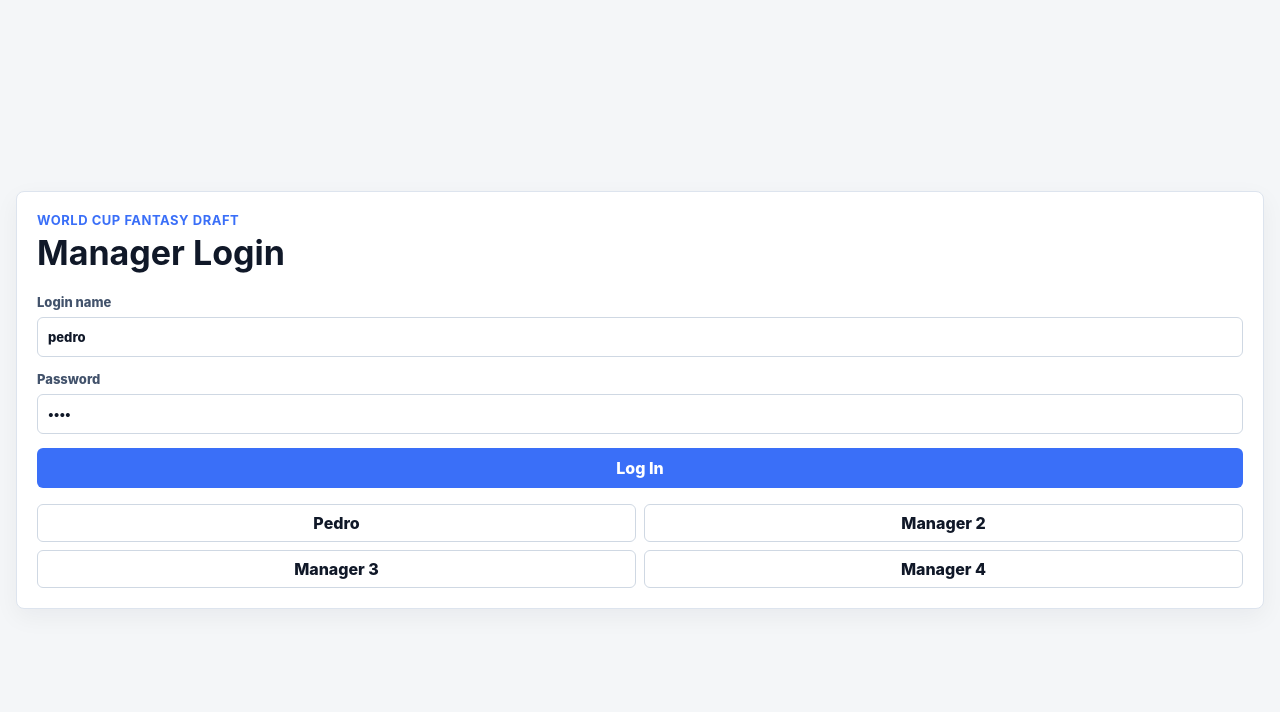
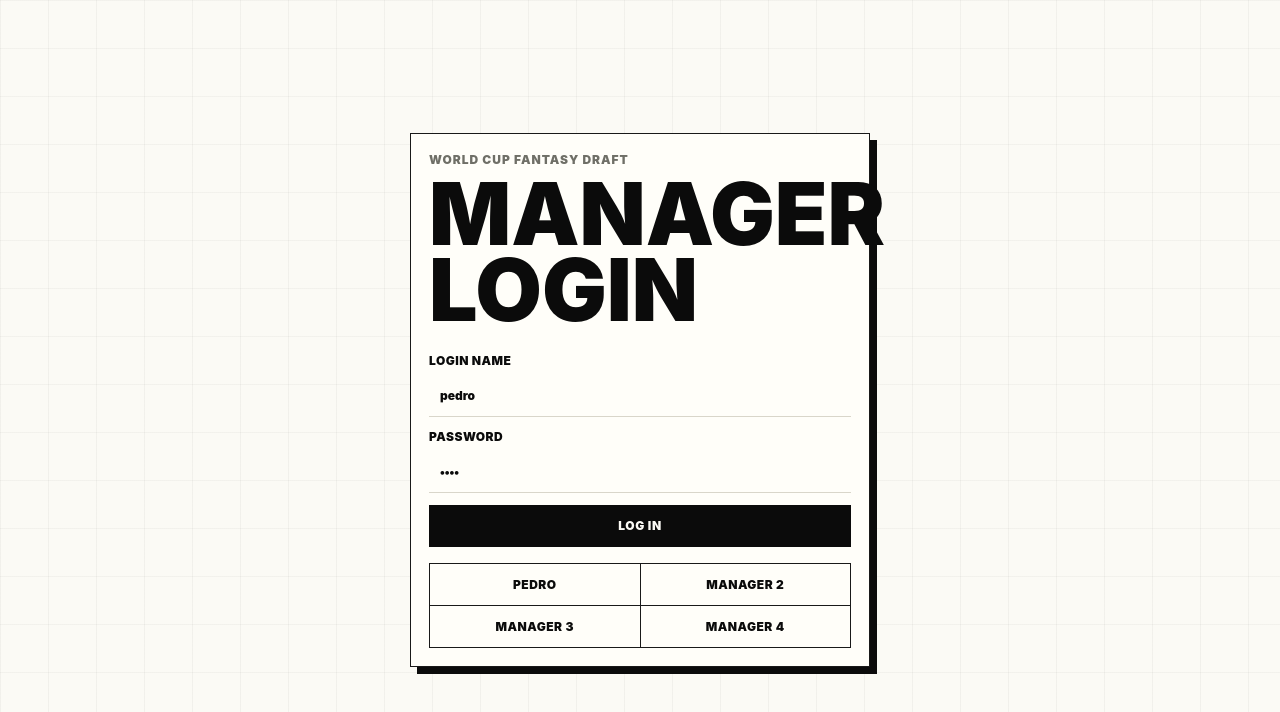
Before and after one commit to pedrodeoliamarante/fifa-draft, a React (Vite) app: page / in a window 1280 px wide. Shown: the top 712 px of the page. Built offline with nearby package versions, Linux system fonts and the light colour scheme.

Commit message:
Add 7a0-inspired CSS pass

```diff
--- a/src/styles.css
+++ b/src/styles.css
@@ -1,12 +1,28 @@
 * {
   box-sizing: border-box;
+}
+
+:root {
+  color-scheme: light;
+  --ink: #0b0b0b;
+  --muted: #6f6f67;
+  --paper: #fbfaf5;
+  --panel: #fffef9;
+  --line: #191919;
+  --soft-line: #d9d6ca;
+  --field: #f1efe6;
+  --danger: #b51f2d;
 }
 
 body {
   margin: 0;
   min-width: 320px;
-  background: #f4f6f8;
-  color: #101828;
+  background:
+    linear-gradient(90deg, rgba(11, 11, 11, 0.04) 1px, transparent 1px),
+    linear-gradient(rgba(11, 11, 11, 0.035) 1px, transparent 1px),
+    var(--paper);
+  background-size: 48px 48px;
+  color: var(--ink);
   font-family:
     Inter, ui-sans-serif, system-ui, -apple-system, BlinkMacSystemFont, "Segoe UI", sans-serif;
 }
@@ -17,26 +33,8 @@ select {
   font: inherit;
 }
 
-.shell {
-  width: min(100%, 1440px);
-  margin: 0 auto;
-  padding: 12px;
-}
-
-.topbar {
-  display: flex;
-  align-items: flex-start;
-  flex-direction: column;
-  gap: 12px;
-  margin-bottom: 12px;
-}
-
-.eyebrow {
-  margin: 0 0 6px;
-  color: #3a6ff8;
-  font-size: 13px;
-  font-weight: 700;
-  letter-spacing: 0.04em;
+button,
+select {
   text-transform: uppercase;
 }
 
@@ -47,189 +45,247 @@ p {
 }
 
 h1 {
-  max-width: 760px;
-  font-size: 26px;
-  line-height: 1.12;
+  max-width: 840px;
+  font-size: clamp(42px, 14vw, 86px);
+  font-weight: 950;
+  letter-spacing: 0;
+  line-height: 0.88;
+  text-transform: uppercase;
 }
 
 h2 {
   font-size: 18px;
+  font-weight: 950;
+  letter-spacing: 0.02em;
+  line-height: 1;
+  text-transform: uppercase;
+}
+
+.shell {
+  width: min(100%, 1440px);
+  margin: 0 auto;
+  padding: 12px;
+}
+
+.topbar {
+  display: grid;
+  gap: 18px;
+  padding: 12px 0 18px;
+}
+
+.eyebrow {
+  margin: 0 0 10px;
+  color: var(--muted);
+  font-size: 12px;
+  font-weight: 900;
+  letter-spacing: 0.08em;
+  text-transform: uppercase;
 }
 
 .league-pill {
-  border: 1px solid #d6deea;
+  border: 1px solid var(--line);
   border-radius: 999px;
   padding: 10px 14px;
-  background: #fff;
-  color: #42526b;
-  font-size: 14px;
+  background: var(--panel);
+  color: var(--ink);
+  font-size: 12px;
+  font-weight: 900;
   white-space: nowrap;
 }
 
 .panel {
-  border: 1px solid #dde4ee;
-  border-radius: 8px;
-  background: #fff;
-  box-shadow: 0 8px 24px rgba(16, 24, 40, 0.05);
+  border: 1px solid var(--line);
+  border-radius: 0;
+  background: var(--panel);
+  box-shadow: 7px 7px 0 var(--ink);
 }
 
 .main-menu {
   display: flex;
-  gap: 8px;
-  margin: 0 -12px 14px;
+  gap: 0;
+  margin: 0 -12px 18px;
   padding: 0 12px;
-  border-bottom: 1px solid #d6deea;
+  border-block: 1px solid var(--line);
   overflow-x: auto;
   position: sticky;
   top: 0;
   z-index: 5;
-  background: #f4f6f8;
+  background: var(--paper);
 }
 
 .main-menu button {
   flex: 0 0 auto;
+  min-height: 44px;
   border: 0;
-  border-bottom: 3px solid transparent;
+  border-right: 1px solid var(--line);
   background: transparent;
-  color: #667085;
+  color: var(--muted);
   cursor: pointer;
-  padding: 12px 14px 10px;
-  font-weight: 800;
+  padding: 0 14px;
+  font-size: 12px;
+  font-weight: 950;
+  letter-spacing: 0.04em;
+}
+
+.main-menu button:first-child {
+  border-left: 1px solid var(--line);
 }
 
 .main-menu button.active {
-  border-bottom-color: #3a6ff8;
-  color: #101828;
+  background: var(--ink);
+  color: var(--paper);
 }
 
 .loading-panel,
 .app-error,
 .empty-view {
-  padding: 28px;
+  padding: 18px;
 }
 
 .loading-panel p,
 .app-error p,
 .empty-view p {
-  margin-top: 8px;
-  color: #667085;
+  margin-top: 10px;
+  color: var(--muted);
 }
 
 .login-shell {
   display: grid;
   min-height: 100vh;
   place-items: center;
-  padding: 12px;
+  padding: 14px;
 }
 
 .login-panel {
-  width: 100%;
-  padding: 20px;
+  width: min(100%, 460px);
+  padding: 18px;
 }
 
 .login-form {
   display: grid;
-  gap: 14px;
-  margin-top: 22px;
+  gap: 12px;
+  margin-top: 24px;
 }
 
 .login-form label {
   display: grid;
   gap: 7px;
-  color: #42526b;
-  font-size: 13px;
-  font-weight: 800;
+  color: var(--ink);
+  font-size: 12px;
+  font-weight: 950;
+  letter-spacing: 0.04em;
+  text-transform: uppercase;
 }
 
 .login-form button,
 .manager-bar button {
-  border: 0;
-  border-radius: 6px;
-  background: #3a6ff8;
-  color: #fff;
+  border: 1px solid var(--ink);
+  border-radius: 0;
+  background: var(--ink);
+  color: var(--paper);
   cursor: pointer;
-  font-weight: 800;
-  height: 40px;
+  font-size: 12px;
+  font-weight: 950;
+  height: 42px;
+  letter-spacing: 0.05em;
   padding: 0 14px;
 }
 
-.form-error {
-  color: #c03744;
+.form-error,
+.draft-error {
+  color: var(--danger);
   font-size: 14px;
+  font-weight: 800;
 }
 
 .login-hint {
   margin-top: 14px;
-  color: #667085;
+  color: var(--muted);
   font-size: 13px;
 }
 
 .quick-logins {
   display: grid;
   grid-template-columns: 1fr 1fr;
-  gap: 8px;
+  gap: 0;
   margin-top: 16px;
+  border-top: 1px solid var(--line);
+  border-left: 1px solid var(--line);
 }
 
 .quick-logins button {
-  border: 1px solid #cfd8e3;
-  border-radius: 6px;
-  background: #fff;
-  color: #101828;
+  min-height: 42px;
+  border: 0;
+  border-right: 1px solid var(--line);
+  border-bottom: 1px solid var(--line);
+  border-radius: 0;
+  background: var(--panel);
+  color: var(--ink);
   cursor: pointer;
-  min-height: 38px;
-  font-weight: 800;
+  font-size: 12px;
+  font-weight: 950;
+  letter-spacing: 0.04em;
 }
 
 .manager-bar {
-  display: flex;
+  display: grid;
+  grid-template-columns: minmax(0, 1fr) auto;
   align-items: center;
-  justify-content: space-between;
   gap: 10px;
   width: 100%;
 }
 
 .manager-bar span {
-  color: #42526b;
-  font-weight: 800;
-}
-
-.manager-bar button {
-  background: #101828;
+  overflow: hidden;
+  color: var(--ink);
+  font-size: 13px;
+  font-weight: 950;
+  letter-spacing: 0.04em;
+  text-overflow: ellipsis;
+  text-transform: uppercase;
+  white-space: nowrap;
 }
 
 .panel-header {
   display: flex;
-  align-items: center;
+  align-items: flex-start;
   justify-content: space-between;
   gap: 12px;
   padding: 14px;
-  border-bottom: 1px solid #e6ecf3;
+  border-bottom: 1px solid var(--line);
 }
 
 .panel-header p {
-  margin-top: 4px;
-  color: #667085;
-  font-size: 14px;
+  margin-top: 7px;
+  color: var(--muted);
+  font-size: 13px;
+  font-weight: 700;
 }
 
 .filters {
   display: grid;
   grid-template-columns: 1fr;
-  gap: 8px;
-  padding: 12px 14px;
-  border-bottom: 1px solid #e6ecf3;
+  gap: 0;
+  border-bottom: 1px solid var(--line);
 }
 
 input,
 select {
   width: 100%;
-  height: 40px;
-  border: 1px solid #cfd8e3;
-  border-radius: 6px;
-  background: #fff;
-  color: #101828;
-  padding: 0 10px;
+  height: 42px;
+  border: 0;
+  border-bottom: 1px solid var(--soft-line);
+  border-radius: 0;
+  background: var(--panel);
+  color: var(--ink);
+  padding: 0 11px;
+}
+
+input:focus,
+select:focus,
+button:focus-visible {
+  outline: 2px solid var(--ink);
+  outline-offset: 2px;
 }
 
 .player-list {
@@ -239,9 +295,9 @@ select {
 
 .player-row {
   display: grid;
-  gap: 10px;
-  padding: 14px;
-  border-bottom: 1px solid #eef2f6;
+  gap: 12px;
+  padding: 13px 14px;
+  border-bottom: 1px solid var(--soft-line);
 }
 
 .player-row:last-child {
@@ -250,26 +306,35 @@ select {
 
 .player-main {
   display: grid;
-  gap: 3px;
+  gap: 4px;
+}
+
+.player-main strong {
+  font-size: 17px;
+  line-height: 1.05;
 }
 
 .player-main span,
 .player-meta {
-  color: #667085;
-  font-size: 13px;
+  color: var(--muted);
+  font-size: 12px;
+  font-weight: 850;
+  letter-spacing: 0.04em;
+  text-transform: uppercase;
 }
 
 .player-meta {
   display: grid;
-  grid-template-columns: 72px 72px minmax(0, 1fr);
+  grid-template-columns: 72px 74px minmax(0, 1fr);
   gap: 8px;
   text-align: left;
 }
 
-.team-grid {
+.team-grid,
+.draft-grid {
   display: grid;
   grid-template-columns: 1fr;
-  gap: 14px;
+  gap: 18px;
   align-items: start;
 }
 
@@ -281,12 +346,13 @@ select {
 }
 
 .rules span {
+  border: 1px solid var(--line);
   border-radius: 999px;
-  background: #edf3ff;
-  color: #2d5bd1;
+  background: var(--panel);
+  color: var(--ink);
   padding: 6px 9px;
   font-size: 12px;
-  font-weight: 700;
+  font-weight: 900;
 }
 
 .formation-card {
@@ -296,158 +362,179 @@ select {
 }
 
 .formation-card label {
-  color: #667085;
-  font-size: 13px;
-  font-weight: 700;
+  color: var(--muted);
+  font-size: 12px;
+  font-weight: 950;
+  letter-spacing: 0.04em;
+  text-transform: uppercase;
 }
 
 .roster,
 .lineup {
   display: grid;
-  gap: 8px;
-  padding: 14px;
-}
-
-.lineup {
-  padding-top: 0;
+  gap: 0;
+  padding: 0;
 }
 
 .slot {
-  display: flex;
+  display: grid;
+  grid-template-columns: 52px minmax(0, 1fr);
   align-items: center;
-  justify-content: space-between;
-  min-height: 42px;
-  border: 1px dashed #cfd8e3;
-  border-radius: 6px;
-  padding: 0 12px;
-  background: #fafbfc;
+  min-height: 44px;
+  border-bottom: 1px solid var(--soft-line);
+  background: var(--panel);
+  padding: 0 14px;
+}
+
+.slot:last-child {
+  border-bottom: 0;
 }
 
 .slot span {
-  color: #667085;
+  color: var(--muted);
   font-size: 12px;
-  font-weight: 800;
+  font-weight: 950;
+  letter-spacing: 0.04em;
+  text-transform: uppercase;
 }
 
 .slot strong {
-  color: #98a2b3;
+  overflow: hidden;
+  color: var(--ink);
   font-size: 14px;
+  text-align: right;
+  text-overflow: ellipsis;
+  white-space: nowrap;
 }
 
 .lineup-slot {
-  background: #f7fbff;
+  background: var(--field);
 }
 
 .standings-list {
   display: grid;
-  gap: 8px;
-  margin-top: 18px;
+  gap: 0;
 }
 
 .standing-row {
   display: grid;
-  grid-template-columns: 36px minmax(0, 1fr) 86px;
+  grid-template-columns: 40px minmax(0, 1fr) 80px;
   align-items: center;
-  min-height: 44px;
-  border: 1px solid #e6ecf3;
-  border-radius: 6px;
-  padding: 0 12px;
+  min-height: 46px;
+  border-bottom: 1px solid var(--soft-line);
+  padding: 0 14px;
+}
+
+.standing-row:last-child {
+  border-bottom: 0;
 }
 
 .standing-row span {
-  color: #667085;
-  font-size: 14px;
+  color: var(--muted);
+  font-size: 12px;
+  font-weight: 950;
+  letter-spacing: 0.04em;
+  text-transform: uppercase;
 }
 
 .standing-row span:last-child {
   text-align: right;
 }
 
-.draft-grid {
-  display: grid;
-  grid-template-columns: 1fr;
-  gap: 14px;
-  align-items: start;
-}
-
 .draft-turn {
   display: grid;
-  gap: 6px;
-  padding: 18px;
-  border-bottom: 1px solid #e6ecf3;
+  gap: 7px;
+  padding: 18px 14px;
+  border-bottom: 1px solid var(--line);
 }
 
 .draft-turn span {
-  color: #667085;
+  color: var(--muted);
   font-size: 12px;
-  font-weight: 800;
+  font-weight: 950;
+  letter-spacing: 0.06em;
   text-transform: uppercase;
 }
 
 .draft-turn strong {
-  font-size: 22px;
+  font-size: 34px;
+  font-weight: 950;
+  letter-spacing: 0;
+  line-height: 0.95;
+  text-transform: uppercase;
 }
 
 .draft-turn em {
-  color: #667085;
+  color: var(--muted);
   font-size: 14px;
   font-style: normal;
 }
 
 .active-turn {
-  border-color: #3a6ff8;
-  background: #f4f8ff;
+  background: var(--ink);
+  color: var(--paper);
+}
+
+.active-turn span,
+.active-turn strong {
+  color: var(--paper);
 }
 
 .draft-error {
-  margin: 12px 18px 0;
-  color: #c03744;
-  font-size: 14px;
-  font-weight: 800;
+  margin: 12px 14px 0;
 }
 
 .draft-player-meta {
-  grid-template-columns: 72px 72px minmax(86px, 1fr);
+  grid-template-columns: 72px 74px minmax(84px, 1fr);
   align-items: center;
 }
 
 .draft-player-meta button {
-  border: 0;
-  border-radius: 6px;
-  background: #3a6ff8;
-  color: #fff;
+  border: 1px solid var(--ink);
+  border-radius: 0;
+  background: var(--ink);
+  color: var(--paper);
   cursor: pointer;
-  font-weight: 800;
+  font-size: 12px;
+  font-weight: 950;
   height: 34px;
+  letter-spacing: 0.04em;
 }
 
 .draft-player-meta button:disabled {
   cursor: not-allowed;
-  opacity: 0.45;
+  opacity: 0.35;
 }
 
 @media (min-width: 720px) {
   .shell {
-    width: min(100%, calc(100vw - 32px));
-    padding: 24px 0;
+    width: min(100%, calc(100vw - 36px));
+    padding: 22px 0;
   }
 
   .topbar {
-    flex-direction: column;
+    grid-template-columns: minmax(0, 1fr) auto;
+    align-items: end;
   }
 
   .main-menu {
-    margin: 0 0 18px;
+    margin: 0 0 22px;
     padding: 0;
     position: static;
   }
 
-  .team-grid {
-    grid-template-columns: minmax(0, 1fr) minmax(0, 1fr);
+  .filters {
+    grid-template-columns: minmax(220px, 1fr) repeat(2, minmax(140px, 170px));
   }
 
-  .filters {
-    grid-template-columns: minmax(220px, 1fr) repeat(2, minmax(140px, 170px));
+  .filters input,
+  .filters select {
+    border-right: 1px solid var(--line);
+    border-bottom: 0;
+  }
+
+  .filters select:last-child {
+    border-right: 0;
   }
 
   .player-row {
@@ -458,35 +545,30 @@ select {
   .player-meta {
     text-align: right;
   }
+
+  .team-grid {
+    grid-template-columns: minmax(0, 1fr) minmax(0, 1fr);
+  }
 }
 
 @media (min-width: 1024px) {
-  h1 {
-    font-size: 34px;
-  }
-
   .topbar {
-    align-items: flex-end;
-    flex-direction: row;
-    gap: 20px;
-    margin-bottom: 16px;
+    padding-top: 28px;
   }
 
   .manager-bar {
-    width: auto;
+    width: 300px;
   }
 
   .team-grid {
     grid-template-columns: minmax(0, 520px) minmax(0, 520px);
-    gap: 18px;
   }
 
   .draft-grid {
     grid-template-columns: 360px minmax(0, 1fr);
-    gap: 18px;
   }
 
   .player-list {
-    max-height: calc(100vh - 224px);
+    max-height: calc(100vh - 246px);
   }
 }
--- a/src/views/Draft.jsx
+++ b/src/views/Draft.jsx
@@ -25,7 +25,7 @@ function Draft({
               <p>Draft complete</p>
             ) : (
               <p>
-                Pick {draft?.currentPick?.pickNumber} · Round {draft?.currentPick?.roundNumber}
+                Pick {draft?.currentPick?.pickNumber} / Round {draft?.currentPick?.roundNumber}
               </p>
             )}
           </div>
@@ -92,7 +92,7 @@ function Draft({
                 <div className="player-main">
                   <strong>{playerName(player)}</strong>
                   <span>
-                    {player.position} · {player.teamAbbr || "TBD"}
+                    {player.position} / {player.teamAbbr || "TBD"}
                   </span>
                 </div>
                 <div className="player-meta draft-player-meta">
--- a/src/views/PlayerDb.jsx
+++ b/src/views/PlayerDb.jsx
@@ -35,7 +35,7 @@ function PlayerDb({ players, search, position, sortBy, onSearchChange, onPositio
             <div className="player-main">
               <strong>{playerName(player)}</strong>
               <span>
-                {player.position} · {player.teamAbbr || "TBD"}
+                {player.position} / {player.teamAbbr || "TBD"}
               </span>
             </div>
             <div className="player-meta">
```
Also changed, not shown: 1 other file (tests, documents, lock files or other folders).
